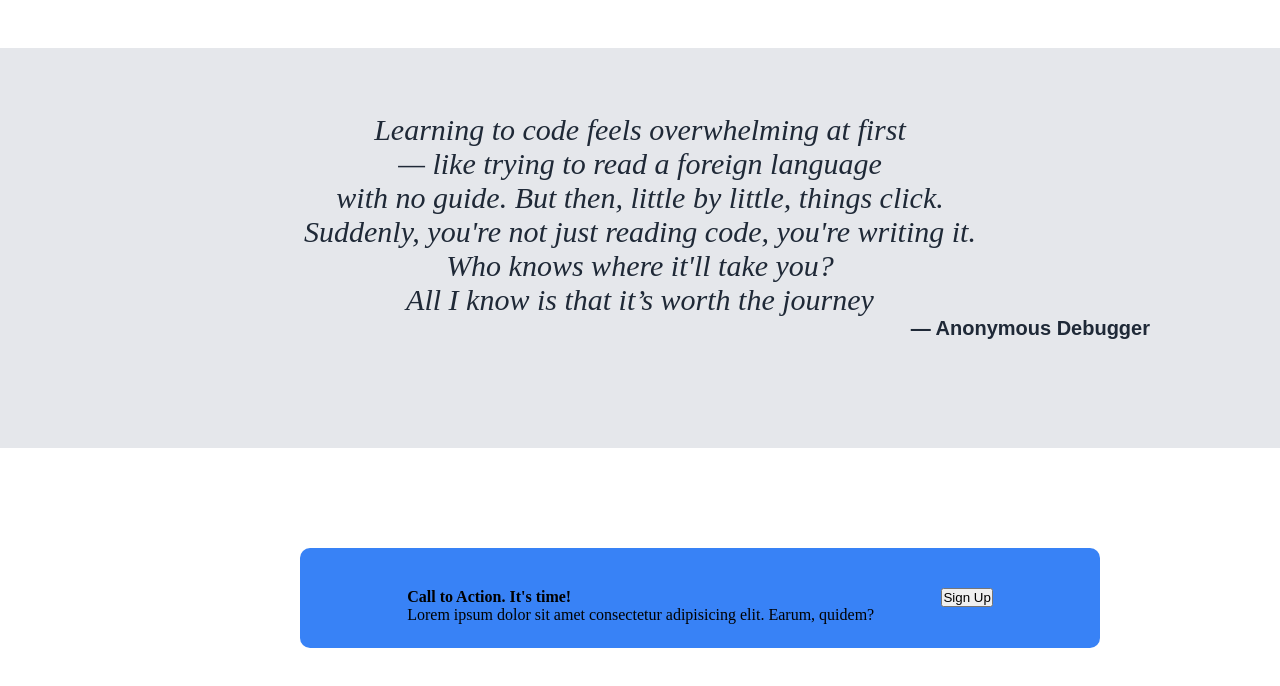
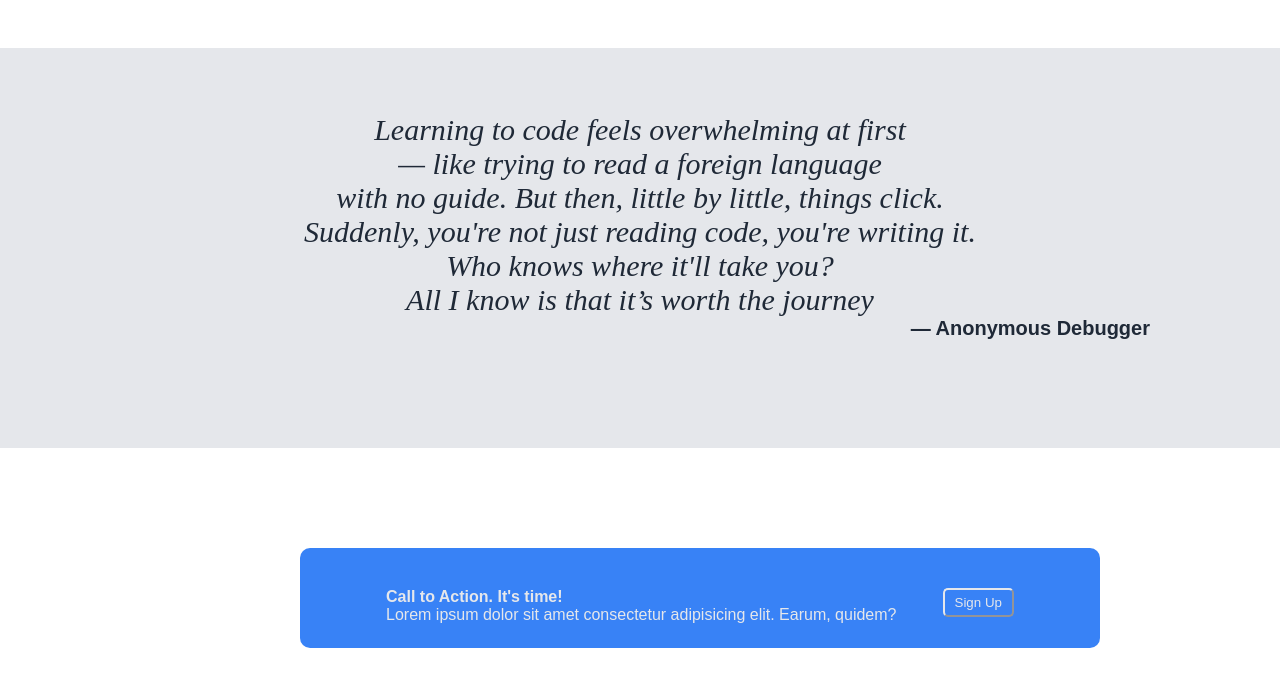
Before and after one commit to afrasiab1221/odin-landing, a plain HTML site: page index.html in a window 1280 px wide. Shown: the part 752-1438 px from the top of the page. Drawn offline with Linux system fonts and the light colour scheme.

Commit message:
Call to Action is also completed!

```diff
--- a/index.html
+++ b/index.html
@@ -100,7 +100,7 @@
                 <h4>Call to Action. It's time!</h4>
                 <p>Lorem ipsum dolor sit amet consectetur adipisicing elit. Earum, quidem?</p>
             </div>
-            <div class="left">
+            <div class="right">
                 <button>Sign Up</button>
             </div>
         </div>
--- a/style.css
+++ b/style.css
@@ -126,3 +126,19 @@
     flex-direction: row;
     justify-content: space-evenly;
 }
+.left{
+    color: #E5E7EB;
+    margin-bottom: 20px;
+    font-family:Arial, Helvetica, sans-serif ;
+
+}
+.right button{
+    background-color: #3882f6;
+    padding-left: 10px;
+    padding-right: 10px;
+    padding-top: 5px;
+    padding-bottom: 5px;
+    border-radius: 5px;
+    border-color: #E5E7EB;
+    color: #E5E7EB;
+}
```
